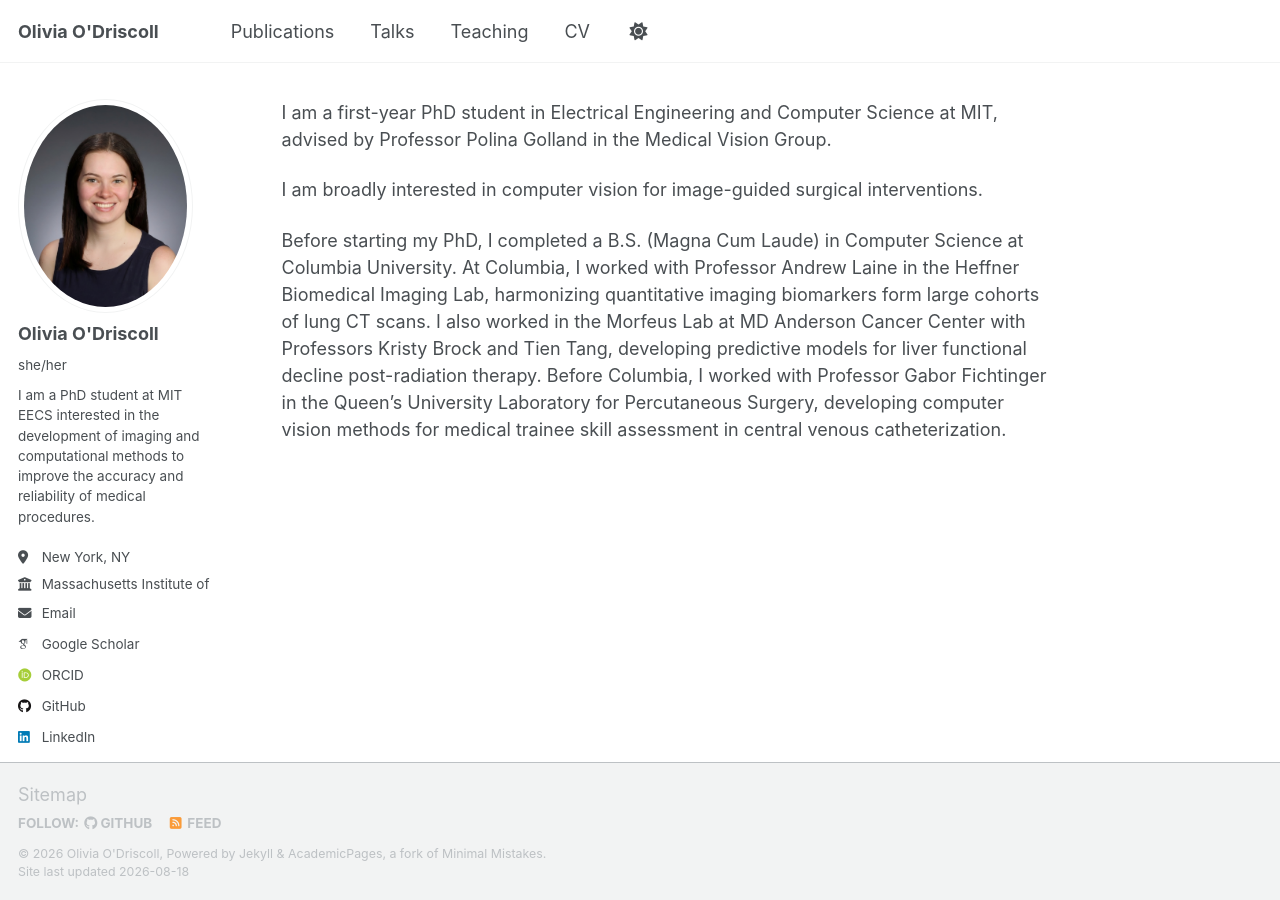
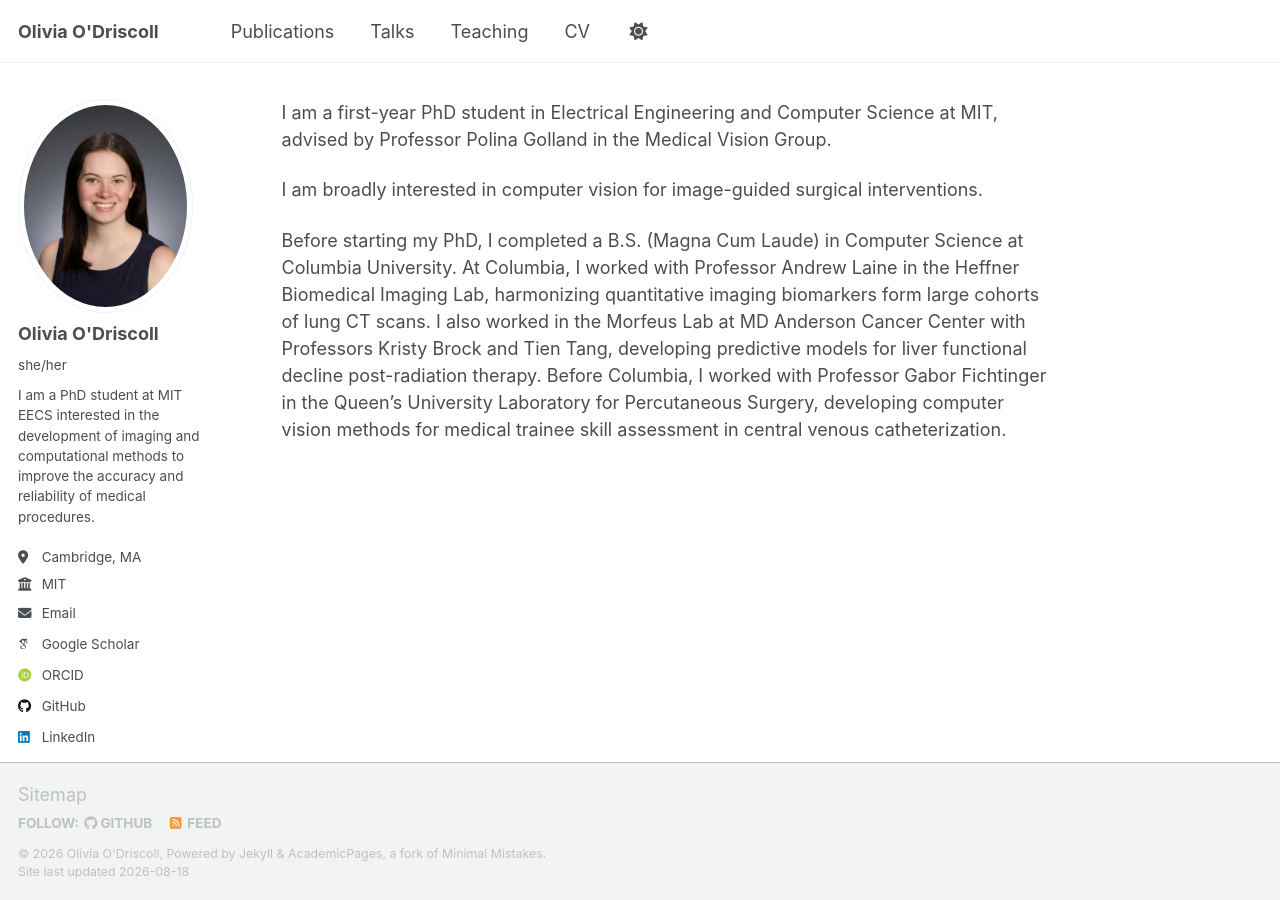
Before and after one commit to OliviaODriscoll/oliviaodriscoll.github.io, a Jekyll site: the page built from _pages/about.md, in a window 1280 px wide. Built offline with Jekyll 4.4.1, drawn with Linux system fonts in a browser that asks for light colours; some web fonts are replaced; a script that is not in the unit is left out.

Commit message:
update homepage

```diff
--- a/_config.yml
+++ b/_config.yml
@@ -26,10 +26,10 @@ author:
   name             : "Olivia O'Driscoll"
   pronouns         : "she/her"
   bio              : "I am a PhD student at MIT EECS interested in the development of imaging and computational methods to improve the accuracy and reliability of medical procedures."
-  location         : "New York, NY"
-  employer         : "Massachusetts Institute of Technology"
+  location         : "Cambridge, MA"
+  employer         : "MIT"
   uri              : # URL
-  email            : "olivia9 [@] school abbrv .edu"
+  email            : "olivia9 [@] school .edu"
 
   # Academic websites
   academia         : # URL
```
